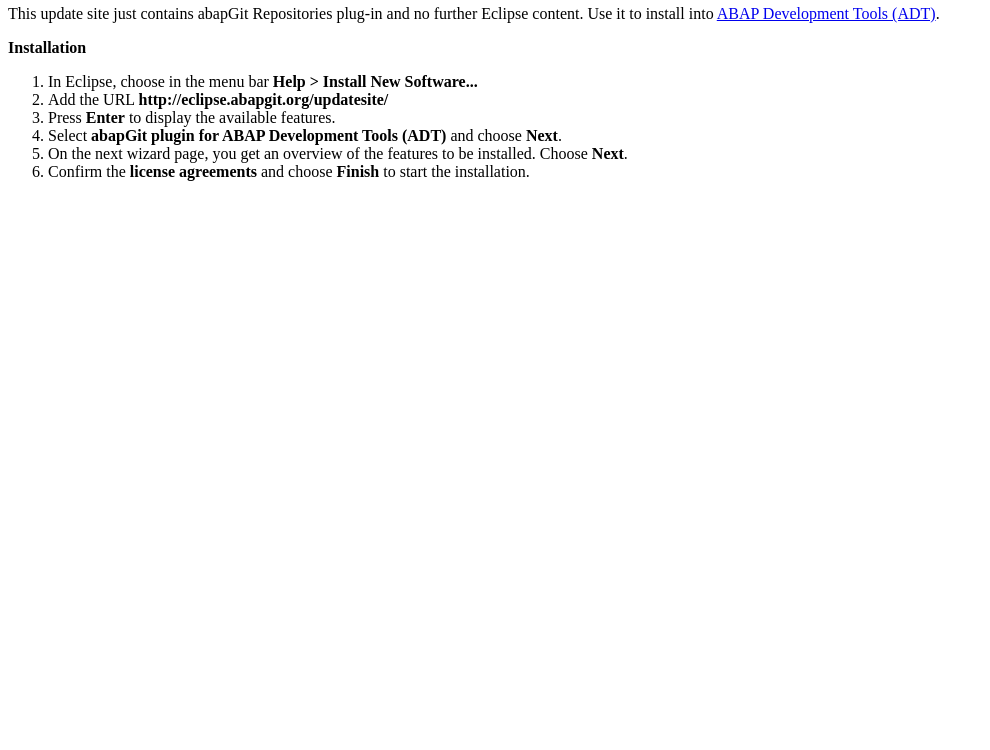
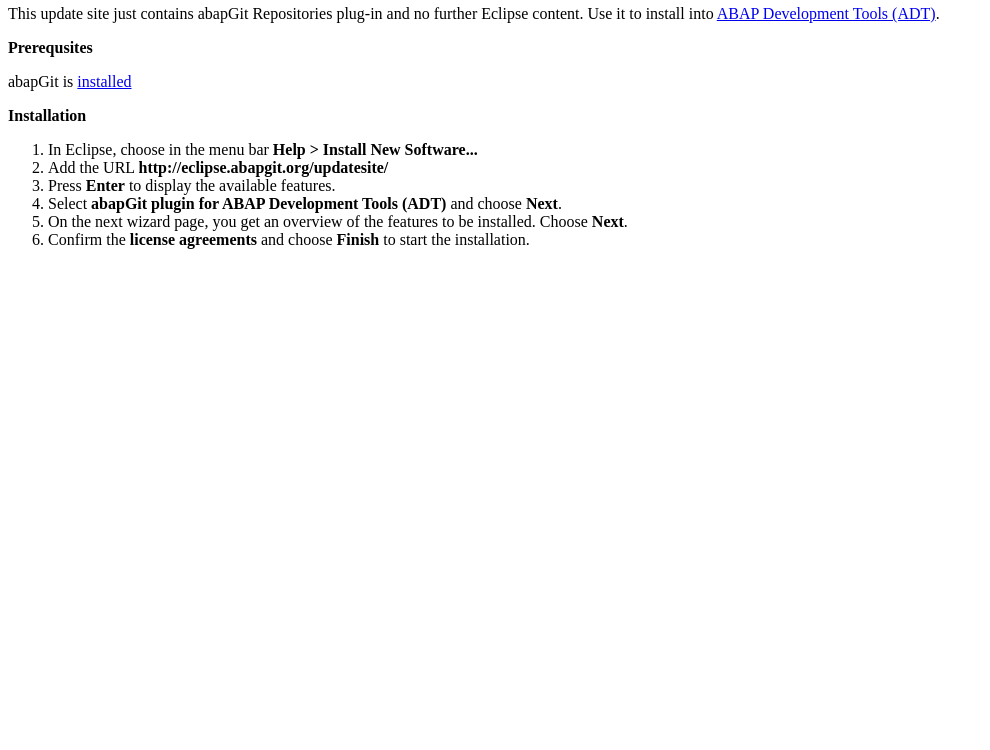
Before and after one commit to abapGit/eclipse.abapgit.org, a plain HTML site: page updatesite/index.html in a window 1280 px wide. Shown: the part 50-800 px from the top of the page, without its empty margins (0-990 px from the left). Drawn offline with Linux system fonts and the light colour scheme.

Commit message:
add prerequsites

```diff
--- a/updatesite/index.html
+++ b/updatesite/index.html
@@ -6,6 +6,8 @@
             <h2>abapGit Repositories ADT Plug-In</h2>
             <p>This update site just contains abapGit Repositories plug-in and no further Eclipse content.
                Use it to install into <a href="https://tools.hana.ondemand.com/#abap">ABAP Development Tools (ADT)</a>.</p>
+            <b>Prerequsites</b>
+            <p>abapGit is <a href="https://docs.abapgit.org/guide-upgrade.html">installed</a></p>
             <b>Installation</b>
             <ol>
                 <li>In Eclipse, choose in the menu bar <b>Help > Install New Software...</b></li>
```
